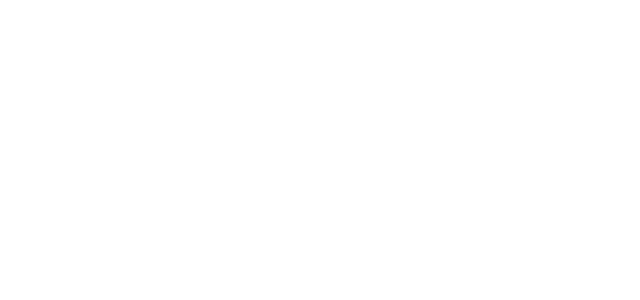
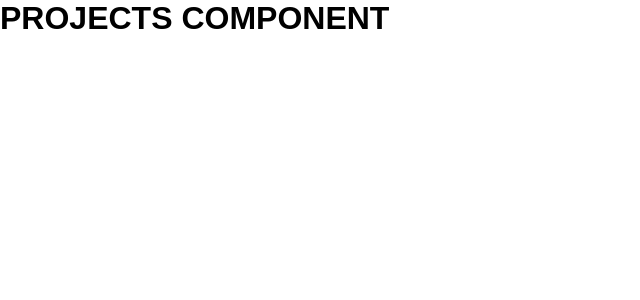
Before and after one commit to marcusviniciusmo/My_Portfolio__, a React (Vite) app in the folder frontend/: page /projects in a window 1280 px wide. Before the commit this address had no page. Shown: the top 300 px of the page, without its empty margins (0-640 px from the left). Built offline with nearby package versions, Linux system fonts and the light colour scheme.

Commit message:
Projects component created

```diff
--- /dev/null
+++ b/frontend/src/components/Projects/index.tsx
@@ -0,0 +1,7 @@
+export function Projects() {
+  return (
+    <>
+      <h1>PROJECTS COMPONENT</h1>
+    </>
+  );
+}
--- a/frontend/src/routes/Router.tsx
+++ b/frontend/src/routes/Router.tsx
@@ -2,6 +2,7 @@ import { Routes, Route } from 'react-router-dom';
 import { Home } from '../views/Home';
 import { About } from '../components/About';
 import { Resume } from '../components/Resume';
+import { Projects } from '../components/Projects';
 
 export function Router() {
   return (
@@ -9,6 +10,7 @@ export function Router() {
       <Route path="/" element={<Home />} />
       <Route path="/about" element={<About />} />
       <Route path="/resume" element={<Resume />} />
+      <Route path="/projects" element={<Projects />} />
     </Routes>
   );
 }
```
